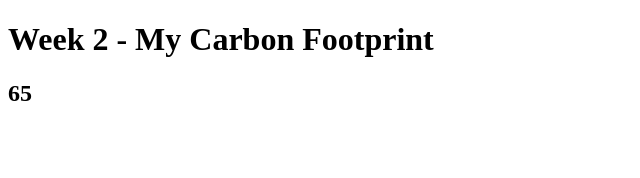
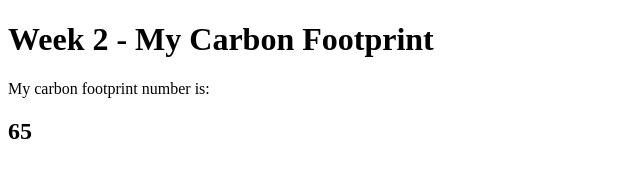
Before and after one commit to CIT93/tajhmart-pub, a plain HTML site: page w2/index.html in a window 1280 px wide. Shown: the whole page, without its empty margins (0-640 px from the left). Drawn offline with Linux system fonts and the light colour scheme.

Commit message:
making changes coding was already done

```diff
--- a/w2/index.html
+++ b/w2/index.html
@@ -8,6 +8,7 @@
 </head>
 <body>
    <h1> Week 2 - My Carbon Footprint</h1>
-   <h2></h2>
+   <p>My carbon footprint number is: <h2></h2>
+   </p>
 </body>
 </html>
```
